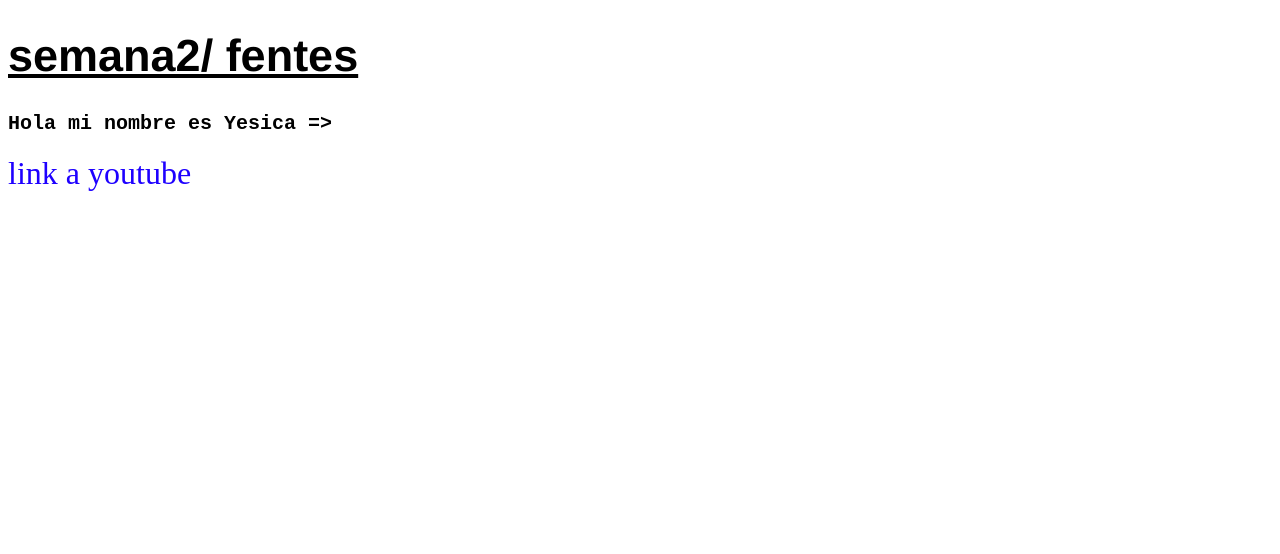
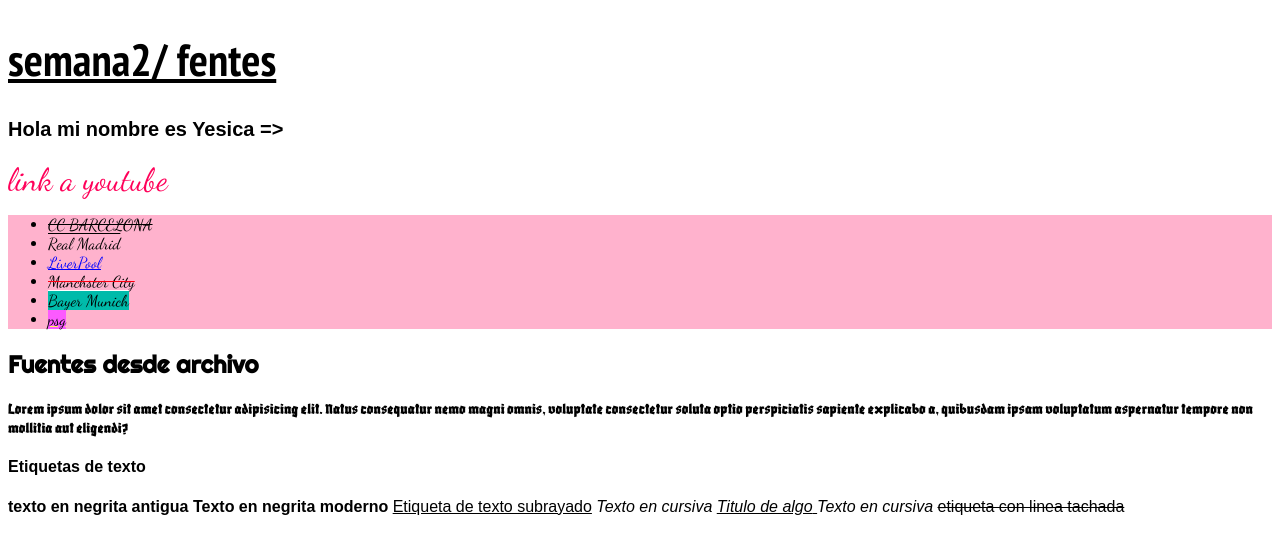
Before and after one commit to YesicaChui/codigo-16, a plain HTML site: page semana2/fuentes.html in a window 1280 px wide. Drawn offline with Linux system fonts and the light colour scheme; a web font is replaced by a local one.

Commit message:
aprendiendo estilos de letra, decoracion de letras

```diff
--- a/css_prioridades.css
+++ b/css_prioridades.css
@@ -1,8 +1,14 @@
 
+body{
+    background-color: rgba(42, 189, 142,0.5);
+}
 
 h1{
     color: red;
     text-align: center;
+    font-family: miblaka;
+    text-decoration: underline;
+    text-decoration-color: brown;
 }
 table{
     width: 100%;
@@ -19,11 +25,14 @@ th{
     font-weight: bold;
     font-size: 20px;
     height: 60px;
+    font-family: pacifico;
 }
 
 td{
     height: 50px;
     vertical-align: center;
+    font-family: lobster;
+    color: rgb(125, 58, 105);
 }
 
 .fila_par{
@@ -67,3 +76,16 @@ tr:hover{
 p{
     display: inline;
 }
+
+@font-face {
+    font-family: "miblaka";
+    src: url("./semana2/fonts/Blaka-Regular.ttf");
+}
+@font-face {
+    font-family: "lobster";
+    src: url("./semana2/fonts/Lobster-Regular.ttf");
+}
+@font-face {
+    font-family: "pacifico";
+    src: url("./semana2/fonts/Pacifico-Regular.ttf");
+}
--- a/semana2/css/index.css
+++ b/semana2/css/index.css
@@ -1,17 +1,70 @@
 h1{
-    font-family: apple-system, Helvetica, Arial, sans-serif;
+    font-family: 'PT Sans Narrow', sans-serif;
     font-size: 45px;
     font-weight: 900;
     text-decoration: underline;
 }
 .parrafo{
-    font-family: "Dank Mono",monospace;
+    font-family: 'Kdam Thmor Pro', sans-serif;
     font-size: 20px;
     font-weight: bold;
 }
 
 .link-a{
+    font-family: 'Dancing Script', cursive;
     text-decoration: none;
     font-size: 32px;
-    color: rgb(30, 0, 255);
+    color: rgb(255, 0, 89);
 }
+
+body{
+    font-family: Arial, Helvetica, sans-serif;
+}
+ul{
+    background-color: rgba(255, 0, 89,0.3);
+    font-family: 'Dancing Script', cursive;
+
+}
+
+.span-1{
+    text-decoration: line-through;
+    text-transform: uppercase;
+}
+.span-2{
+    text-decoration: overline;
+}
+.span-3{
+    text-decoration: underline;
+    color: blue;
+}
+.span-4{
+    text-decoration: line-through;
+    text-decoration-color: #f01;
+}
+.span-5{
+    text-decoration: overline;
+    background-color: #0ba;
+    text-decoration-color: #fff;
+}
+.span-6{
+    text-decoration: underline;
+    background-color: rgb(252,90,255);
+    text-decoration-color: rgb(255, 241, 90);
+    text-transform: lowercase;
+}
+
+@font-face {
+    font-family: "Righteous";
+    src: url("../fonts/Righteous-Regular.ttf");
+}
+@font-face {
+    font-family: "miblaka";
+    src: url("../fonts/Blaka-Regular.ttf");
+}
+
+.title-2{
+    font-family: "Righteous";
+}
+.parrafo_personal{
+    font-family: "miblaka";
+}
--- a/semana2/fuentes.html
+++ b/semana2/fuentes.html
@@ -5,7 +5,13 @@
     <meta http-equiv="X-UA-Compatible" content="IE=edge">
     <meta name="viewport" content="width=device-width, initial-scale=1.0">
     <title>fuentes</title>
+    <link rel="preconnect" href="https://fonts.googleapis.com">
+    <link rel="preconnect" href="https://fonts.gstatic.com" crossorigin>
+    <link href="https://fonts.googleapis.com/css2?family=PT+Sans+Narrow:wght@400;700&display=swap" rel="stylesheet">
+    <link href="https://fonts.googleapis.com/css2?family=Kdam+Thmor+Pro&display=swap" rel="stylesheet">
+    <link href="https://fonts.googleapis.com/css2?family=Dancing+Script:wght@400;500;600;700&display=swap" rel="stylesheet">
     <link rel="stylesheet" href="./css/index.css">
+
 </head>
 <body>
     <div>
@@ -17,5 +23,31 @@
         </p>
         <a href="https://youtube.com" class="link-a">link a youtube</a>
     </div>
+    <div>
+        <ul>
+            <li><span class="span-1">CC barcelona</span> </li>
+            <li><span class="span-2"> Real Madrid</span></li>
+            <li><span class="span-3"> LiverPool</span></li>
+            <li><span class="span-4">Manchster City</span> </li>
+            <li><span class="span-5">Bayer Munich</span> </li>
+            <li><span class="span-6"> PSG</span></li>
+        </ul>
+    </div>
+    <div>
+        <h2 class="title-2">Fuentes desde archivo</h2>
+        <p class="parrafo_personal">Lorem ipsum dolor sit amet consectetur adipisicing elit. Natus consequatur nemo magni omnis, voluptate consectetur soluta optio perspiciatis sapiente explicabo a, quibusdam ipsam voluptatum aspernatur tempore non mollitia aut eligendi?</p>
+    </div>
+    <div>
+        <h4>Etiquetas de texto</h4>
+        <b>texto en negrita antigua</b>
+        <strong>Texto en negrita moderno</strong>
+        <u>Etiqueta de texto subrayado</u>
+        <i>Texto en cursiva</i>
+        <u>
+            <i>Titulo de algo</i>
+        </u>
+        <em>Texto en cursiva</em>
+        <s>etiqueta con linea tachada</s>
+    </div>
 </body>
 </html>
```
Also changed, not shown: semana2/fonts/Blaka-Regular.ttf (added), semana2/fonts/Lobster-Regular.ttf (added), semana2/fonts/Pacifico-Regular.ttf (added), semana2/fonts/Righteous-Regular.ttf (added).
